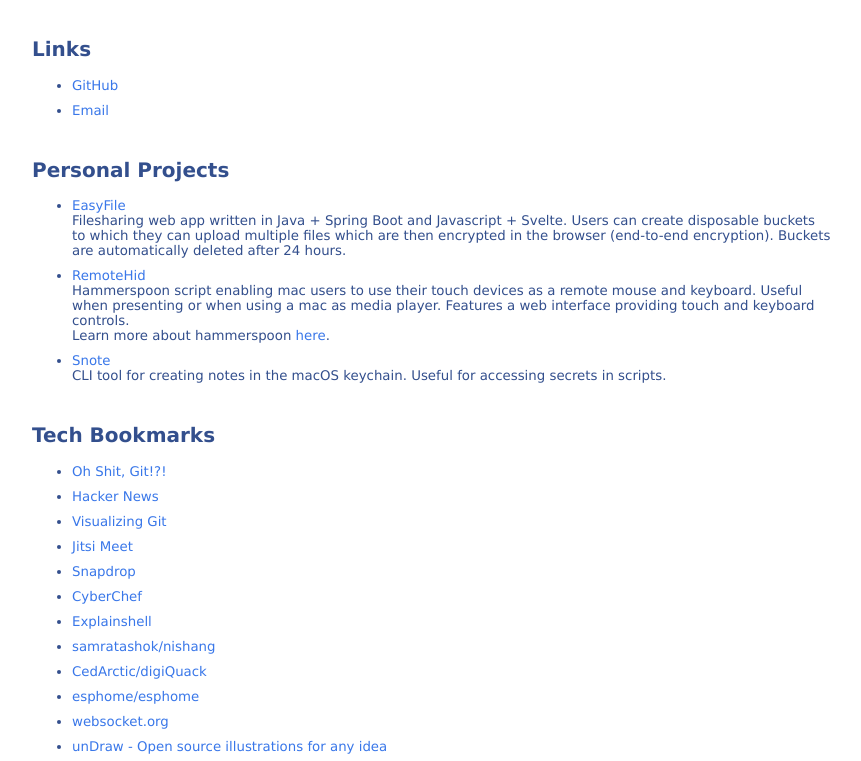
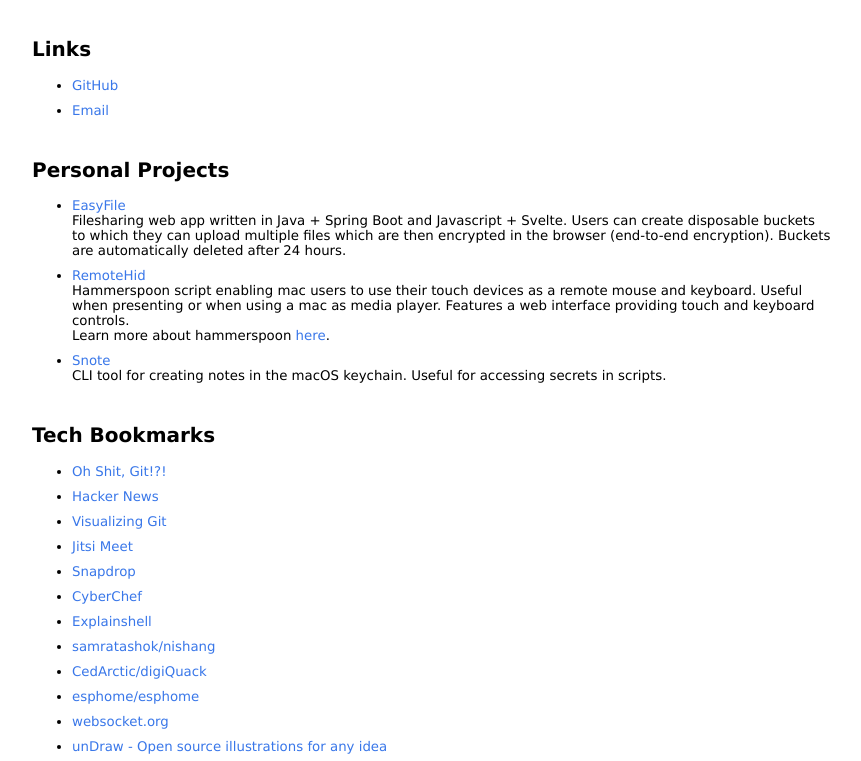
Before and after one commit to thomasverweij/thomasverweij.github.io, a plain HTML site: page index.html in a window 1280 px wide. Shown: the part 108-869 px from the top of the page, without its empty margins (208-1069 px from the left). Drawn offline with Linux system fonts and the light colour scheme.

Commit message:
undo text color

```diff
--- a/style.css
+++ b/style.css
@@ -2,7 +2,6 @@ body {
     padding: 20px;
     font-family: Verdana;
     font-size: 10pt;
-    color: #334f8d;
 }
 
 header {
```
